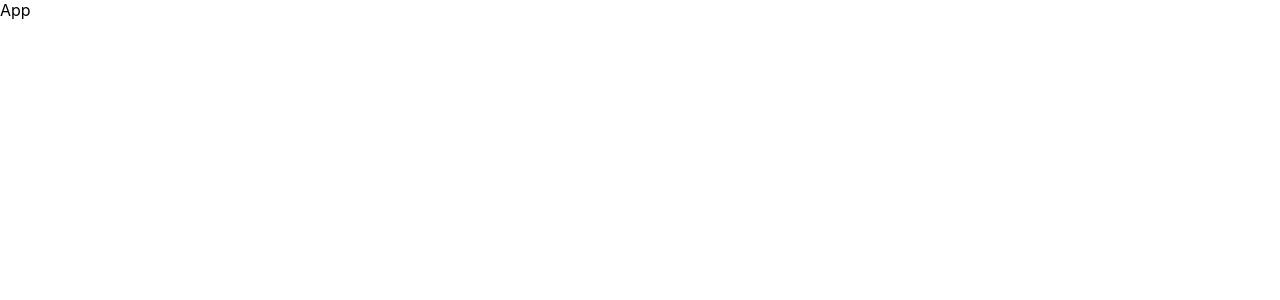
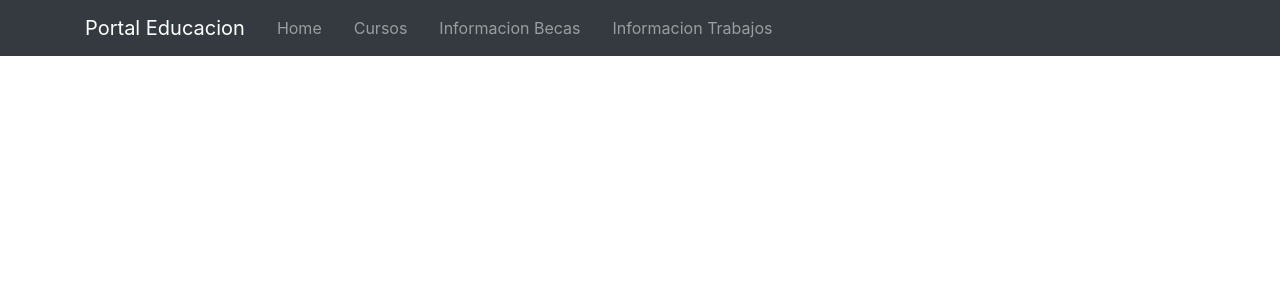
Before and after one commit to campeon19/Portal_Educacion_GT, a React (Create React App) app: page / in a window 1280 px wide. Shown: the top 300 px of the page. Built offline with nearby package versions, Linux system fonts and the light colour scheme.

Commit message:
Navbar and Bootstrap

```diff
--- a/package.json
+++ b/package.json
@@ -6,6 +6,7 @@
     "@testing-library/jest-dom": "^5.14.1",
     "@testing-library/react": "^11.2.7",
     "@testing-library/user-event": "^12.8.3",
+    "bootstrap": "^4.6.0",
     "react": "^17.0.2",
     "react-dom": "^17.0.2",
     "react-scripts": "4.0.3",
--- /dev/null
+++ b/src/Components/Navbar/Navbar.jsx
@@ -0,0 +1,42 @@
+import React from 'react'
+import 'bootstrap/dist/css/bootstrap.css';
+import 'bootstrap/dist/js/bootstrap.bundle.min';
+
+export default function Navbar() {
+    return (
+        <nav className="navbar navbar-expand-lg navbar-dark bg-dark">
+          <div className="container">
+            <a className="navbar-brand" href="#">
+              Portal Educacion
+            </a>
+            <button
+              data-toggle="collapse"
+              className="navbar-toggler"
+              data-target="#navcol-1"
+              type="button"
+              aria-controls="navcol-1"
+              aria-expanded="false"
+              aria-label="Toggle navigation"
+            >
+            <span class="navbar-toggler-icon"></span>
+            </button>
+            <div className="collapse navbar-collapse" id="navcol-1">
+              <ul className="navbar-nav flex-grow-1">
+                <li className="nav-item" role="presentation">
+                    <a class="nav-link px-3" aria-current="page" href="#">Home</a>
+                </li>
+                <li className="nav-item" role="presentation">
+                    <a class="nav-link px-3" aria-current="page" href="#">Cursos</a>
+                </li>
+                <li className="nav-item" role="presentation">
+                    <a class="nav-link px-3" aria-current="page" href="#">Informacion Becas</a>
+                </li>
+                <li className="nav-item" role="presentation">
+                    <a class="nav-link px-3" aria-current="page" href="#">Informacion Trabajos</a>
+                </li>
+              </ul>
+            </div>
+          </div>
+        </nav>
+    )
+}
--- a/src/index.js
+++ b/src/index.js
@@ -2,11 +2,11 @@ import React from 'react';
 import ReactDOM from 'react-dom';
 import './index.css';
 import App from './App';
-
+import Navbar from './Components/Navbar/Navbar'
 
 ReactDOM.render(
   <React.StrictMode>
-    <App />
+    <Navbar />
   </React.StrictMode>,
   document.getElementById('root')
 );
```
Also changed, not shown: src/Components/Becas/Becas.jsx (added, +9 -0 lines), 1 other file (tests, documents, lock files or other folders).
